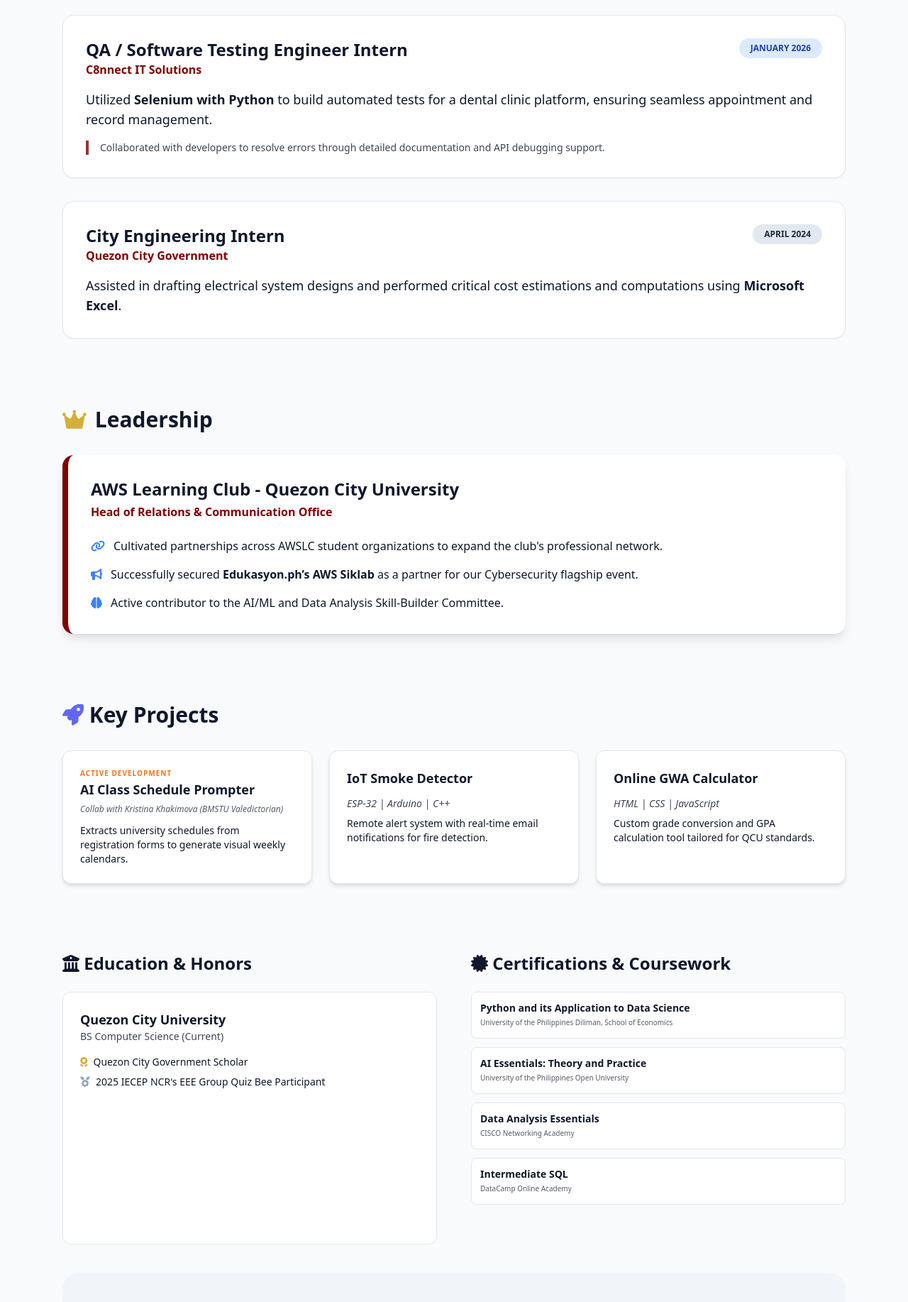
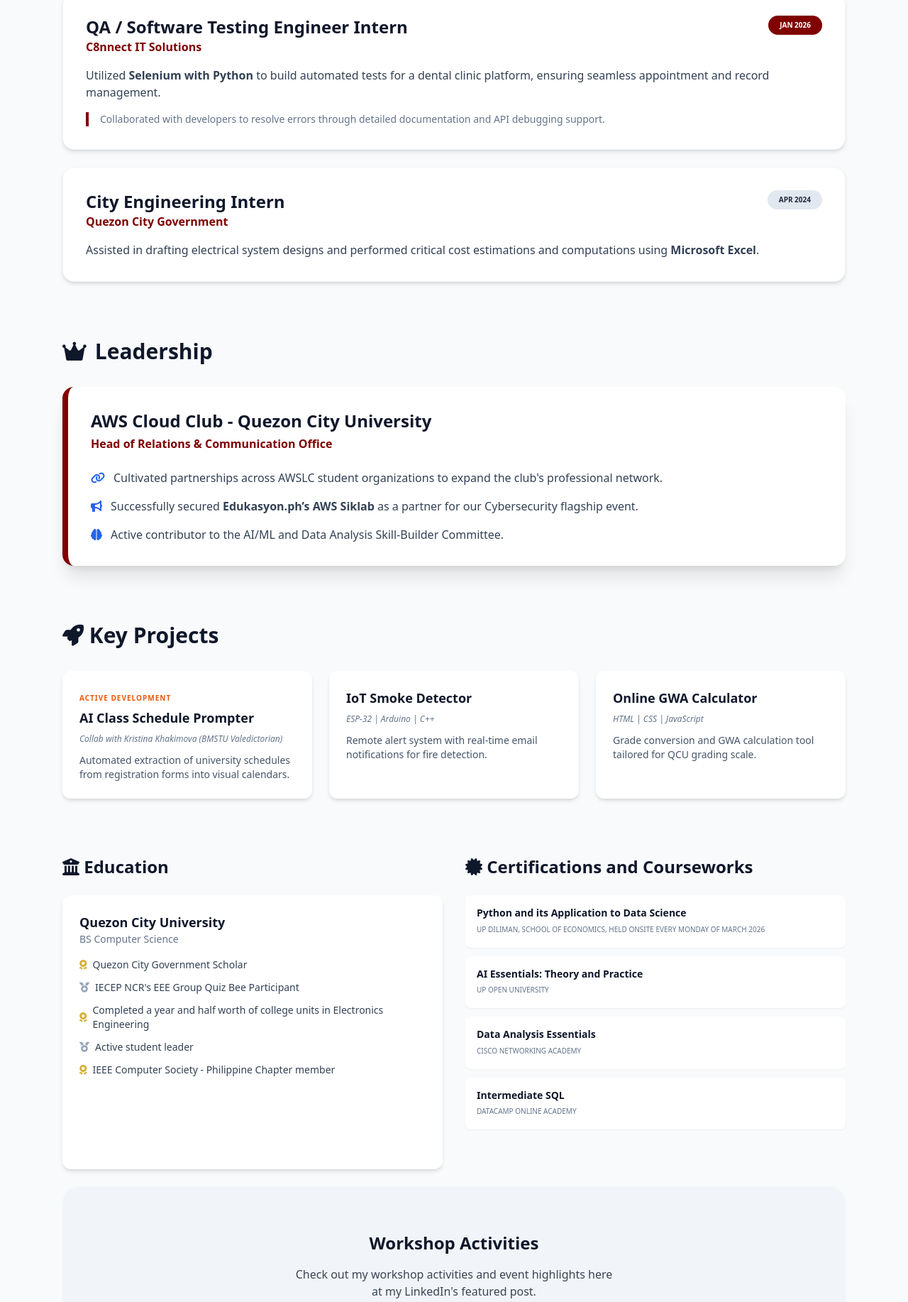
Before and after one commit to rclfern/portfolio-2026, a plain HTML site: page index.html in a window 1280 px wide. Shown: the part 560-2394 px from the top of the page at 71% size. Drawn offline with nearby package versions, Linux system fonts and the light colour scheme.

Commit message:
Update index.html

```diff
--- a/index.html
+++ b/index.html
@@ -1,4 +1,3 @@
-// Made By Rochele Fernandez
 <!DOCTYPE html>
 <html lang="en">
 <head>
@@ -9,7 +8,6 @@
     <link href="https://cdnjs.cloudflare.com/ajax/libs/font-awesome/6.0.0/css/all.min.css" rel="stylesheet">
     <script>
         tailwind.config = {
-            darkMode: 'class',
             theme: {
                 extend: {
                     colors: {
@@ -24,146 +22,156 @@
         }
     </script>
     <style>
+        /* MAROON THEME OVERRIDES */
         .maroon-mode { background-color: #800000; color: #ffffff; }
-        .maroon-mode nav { background-color: rgba(80, 0, 0, 0.9); border-color: #9b1c1c; }
-        .maroon-mode .card { background-color: #500000; border-color: #a02020; color: white; }
-        .maroon-mode .text-maroon-800 { color: #fde68a; }
-        .maroon-mode .bg-blue-100 { background-color: #ffffff; color: #800000; }
-        .maroon-mode .bg-slate-100, .maroon-mode .bg-slate-200 { background-color: #500000; color: white; }
+        .maroon-mode nav { background-color: rgba(80, 0, 0, 0.95); border-color: #9b1c1c; }
+        .maroon-mode .card { background-color: #ffffff; border-color: #e2e8f0; color: #0f172a; } /* Keeps cards white with dark text */
+        .maroon-mode .section-title { color: #fde68a; } /* Gold titles in Maroon mode */
+        .maroon-mode .hero-sub { color: #fde68a; }
+        .maroon-mode .bg-slate-100 { background-color: #500000; color: white; }
+
+        .transition-all { transition: all 0.3s ease-in-out; }
     </style>
 </head>
-<body id="body-root" class="bg-slate-50 text-slate-900 dark:bg-slate-900 dark:text-slate-100 transition-colors duration-300">
+<body id="body-root" class="bg-slate-50 text-slate-900 transition-all">
 
-    <nav class="sticky top-0 z-50 bg-white/90 backdrop-blur-md border-b dark:bg-slate-900/90 dark:border-slate-800 transition-colors">
+    <nav class="sticky top-0 z-50 bg-white/90 backdrop-blur-md border-b transition-all">
         <div class="max-w-6xl mx-auto px-6 py-4 flex justify-between items-center">
             <span class="font-black text-xl tracking-tighter uppercase">ROCHELE FERNANDEZ</span>
-            <div class="flex items-center gap-3">
-                <button onclick="setTheme('light')" class="w-10 h-10 flex items-center justify-center hover:bg-slate-200 dark:hover:bg-slate-800 rounded-full transition-all" title="Light Mode"><i class="fas fa-sun"></i></button>
-                <button onclick="setTheme('dark')" class="w-10 h-10 flex items-center justify-center hover:bg-slate-200 dark:hover:bg-slate-800 rounded-full transition-all" title="Dark Mode"><i class="fas fa-moon"></i></button>
-                <button onclick="setTheme('maroon')" class="px-4 py-1.5 bg-maroon-800 text-white rounded-full text-xs font-bold border-2 border-transparent hover:border-gold transition-all">Maroon</button>
+            <div class="flex items-center gap-4">
+                <button onclick="setTheme('light')" class="px-4 py-1.5 rounded-full text-xs font-bold border-2 border-slate-200 hover:bg-slate-100 transition-all">Light</button>
+                <button onclick="setTheme('maroon')" class="px-4 py-1.5 bg-maroon-800 text-white rounded-full text-xs font-bold border-2 border-transparent hover:border-gold shadow-lg transition-all">Maroon</button>
             </div>
         </div>
     </nav>
 
     <header class="max-w-6xl mx-auto px-6 py-20 flex flex-col md:flex-row items-center gap-12">
-        <div class="relative group">
-            <div class="absolute -inset-1 bg-gradient-to-r from-maroon-800 to-gold rounded-2xl blur opacity-25 group-hover:opacity-50 transition duration-1000"></div>
-            <img src="https://via.placeholder.com/400" class="relative w-56 h-56 md:w-64 md:h-64 rounded-2xl object-cover shadow-2xl border-4 border-white dark:border-slate-800">
-        </div>
+       <div class="relative group">
+    <div class="absolute -inset-1 bg-gradient-to-r from-maroon-800 to-gold rounded-2xl blur opacity-25"></div>
+    <img src="https://drive.google.com/uc?export=view&id=1djGSexwxEA5nmq7HP4IcXEKojReUXAoq"
+         class="relative w-56 h-56 md:w-64 md:h-64 rounded-2xl object-cover shadow-2xl border-4 border-white">
+       </div>
         <div class="text-center md:text-left">
             <h1 class="text-5xl md:text-6xl font-black mb-4 tracking-tight">Rochele Fernandez</h1>
-            <p class="text-xl font-bold text-maroon-800 dark:text-gold mb-4">ML/AI Enthusiast | Aspiring Data Engineer</p>
-            <p class="text-lg opacity-80 max-w-2xl leading-relaxed">
-                Currently venturing in <strong>data science</strong> and its' efforts to ML/AI development.
+            <p class="hero-sub text-xl font-bold text-maroon-800 mb-4 transition-all">BS Computer Science | Student Leader</p>
+            <p class="text-lg opacity-90 max-w-2xl leading-relaxed">
+                Actively building my skills for <strong>Data Engineering</strong> and its' scope to ML/AI development. Also a workshop & seminar enthusiast!
             </p>
         </div>
     </header>
 
-    <main class="max-w-6xl mx-auto px-6 pb-32 space-y-24">
+    <main class="max-w-6xl mx-auto px-6 pb-32 space-y-20">
 
         <section>
-            <h2 class="text-3xl font-bold mb-8 flex items-center gap-3"><i class="fas fa-microchip text-maroon-800 dark:text-gold"></i> Internships</h2>
-            <div class="grid gap-8">
-                <div class="card p-8 bg-white dark:bg-slate-800 rounded-2xl shadow-sm border border-slate-200 dark:border-slate-700">
+            <h2 class="section-title text-3xl font-bold mb-8 flex items-center gap-3"><i class="fas fa-microchip"></i> Internships</h2>
+            <div class="grid gap-6">
+                <div class="card p-8 bg-white rounded-2xl shadow-md border border-slate-100">
                     <div class="flex justify-between items-start flex-wrap gap-2 mb-4">
                         <div>
-                            <h3 class="font-bold text-2xl">QA / Software Testing Engineer Intern</h3>
-                            <p class="text-maroon-800 dark:text-gold font-bold">C8nnect IT Solutions</p>
+                            <h3 class="font-bold text-2xl text-slate-900">QA / Software Testing Engineer Intern</h3>
+                            <p class="text-maroon-800 font-bold">C8nnect IT Solutions</p>
                         </div>
-                        <span class="bg-blue-100 text-blue-800 text-xs font-black px-4 py-1.5 rounded-full">JANUARY 2026</span>
+                        <span class="bg-maroon-800 text-white text-[10px] font-black px-4 py-1.5 rounded-full">JAN 2026</span>
                     </div>
-                    <p class="mb-4 text-lg">Utilized <strong>Selenium with Python</strong> to build automated tests for a dental clinic platform, ensuring seamless appointment and record management.</p>
-                    <p class="text-sm opacity-80 border-l-4 border-maroon-800 dark:border-gold pl-4">Collaborated with developers to resolve errors through detailed documentation and API debugging support.</p>
+                    <p class="mb-4 text-slate-700">Utilized <strong>Selenium with Python</strong> to build automated tests for a dental clinic platform, ensuring seamless appointment and record management.</p>
+                    <p class="text-sm text-slate-500 border-l-4 border-maroon-800 pl-4">Collaborated with developers to resolve errors through detailed documentation and API debugging support.</p>
                 </div>
 
-                <div class="card p-8 bg-white dark:bg-slate-800 rounded-2xl shadow-sm border border-slate-200 dark:border-slate-700">
+                <div class="card p-8 bg-white rounded-2xl shadow-md border border-slate-100">
                     <div class="flex justify-between items-start flex-wrap gap-2 mb-4">
                         <div>
-                            <h3 class="font-bold text-2xl">City Engineering Intern</h3>
-                            <p class="text-maroon-800 dark:text-gold font-bold">Quezon City Government</p>
+                            <h3 class="font-bold text-2xl text-slate-900">City Engineering Intern</h3>
+                            <p class="text-maroon-800 font-bold">Quezon City Government</p>
                         </div>
-                        <span class="bg-slate-200 text-slate-800 text-xs font-black px-4 py-1.5 rounded-full">APRIL 2024</span>
+                        <span class="bg-slate-200 text-slate-800 text-[10px] font-black px-4 py-1.5 rounded-full">APR 2024</span>
                     </div>
-                    <p class="text-lg">Assisted in drafting electrical system designs and performed critical cost estimations and computations using <strong>Microsoft Excel</strong>.</p>
+                    <p class="text-slate-700">Assisted in drafting electrical system designs and performed critical cost estimations and computations using <strong>Microsoft Excel</strong>.</p>
                 </div>
             </div>
         </section>
 
         <section>
-            <h2 class="text-3xl font-bold mb-8 flex items-center gap-3"><i class="fas fa-crown text-gold"></i> Leadership</h2>
-            <div class="card p-8 bg-white dark:bg-slate-800 rounded-2xl border-l-8 border-maroon-800 dark:border-gold shadow-lg">
-                <h3 class="font-black text-2xl mb-1">AWS Learning Club - Quezon City University</h3>
-                <p class="text-maroon-800 dark:text-gold font-bold mb-6">Head of Relations & Communication Office</p>
-                <ul class="space-y-4">
-                    <li class="flex gap-3"><i class="fas fa-link mt-1 text-blue-500"></i> <span>Cultivated partnerships across AWSLC student organizations to expand the club's professional network.</span></li>
-                    <li class="flex gap-3"><i class="fas fa-bullhorn mt-1 text-blue-500"></i> <span>Successfully secured <strong>Edukasyon.ph’s AWS Siklab</strong> as a partner for our Cybersecurity flagship event.</span></li>
-                    <li class="flex gap-3"><i class="fas fa-brain mt-1 text-blue-500"></i> <span>Active contributor to the AI/ML and Data Analysis Skill-Builder Committee.</span></li>
+            <h2 class="section-title text-3xl font-bold mb-8 flex items-center gap-3"><i class="fas fa-crown"></i> Leadership</h2>
+            <div class="card p-8 bg-white rounded-2xl border-l-8 border-maroon-800 shadow-xl">
+                <h3 class="font-black text-2xl text-slate-900 mb-1">AWS Cloud Club - Quezon City University</h3>
+                <p class="text-maroon-800 font-bold mb-6">Head of Relations & Communication Office</p>
+                <ul class="space-y-4 text-slate-700">
+                    <li class="flex gap-3"><i class="fas fa-link mt-1 text-blue-600"></i> <span>Cultivated partnerships across AWSLC student organizations to expand the club's professional network.</span></li>
+                    <li class="flex gap-3"><i class="fas fa-bullhorn mt-1 text-blue-600"></i> <span>Successfully secured <strong>Edukasyon.ph’s AWS Siklab</strong> as a partner for our Cybersecurity flagship event.</span></li>
+                    <li class="flex gap-3"><i class="fas fa-brain mt-1 text-blue-600"></i> <span>Active contributor to the AI/ML and Data Analysis Skill-Builder Committee.</span></li>
                 </ul>
             </div>
         </section>
 
         <section>
-            <h2 class="text-3xl font-bold mb-8"><i class="fas fa-rocket text-indigo-500"></i> Key Projects</h2>
-            <div class="grid md:grid-cols-2 lg:grid-cols-3 gap-6">
-                <div class="card p-6 bg-white dark:bg-slate-800 rounded-xl border border-slate-200 shadow-md">
-                    <span class="text-[10px] font-black tracking-widest uppercase text-orange-500">Active Development</span>
-                    <h4 class="font-bold text-lg mt-1 leading-tight">AI Class Schedule Prompter</h4>
-                    <p class="text-xs mt-2 opacity-70 italic mb-3">Collab with Kristina Khakimova (BMSTU Valedictorian)</p>
-                    <p class="text-sm">Extracts university schedules from registration forms to generate visual weekly calendars.</p>
+            <h2 class="section-title text-3xl font-bold mb-8"><i class="fas fa-rocket"></i> Key Projects</h2>
+            <div class="grid md:grid-cols-3 gap-6">
+                <div class="card p-6 bg-white rounded-xl shadow-md flex flex-col justify-between">
+                    <div>
+                        <span class="text-[10px] font-black tracking-widest uppercase text-orange-600">Active Development</span>
+                        <h4 class="font-bold text-lg mt-1 text-slate-900">AI Class Schedule Prompter</h4>
+                        <p class="text-xs mt-2 text-slate-500 italic mb-3">Collab with Kristina Khakimova (BMSTU Valedictorian)</p>
+                        <p class="text-sm text-slate-600">Automated extraction of university schedules from registration forms into visual calendars.</p>
+                    </div>
                 </div>
-                <div class="card p-6 bg-white dark:bg-slate-800 rounded-xl border border-slate-200 shadow-md">
-                    <h4 class="font-bold text-lg">IoT Smoke Detector</h4>
-                    <p class="text-sm mt-3 opacity-80 italic">ESP-32 | Arduino | C++</p>
-                    <p class="text-sm mt-2">Remote alert system with real-time email notifications for fire detection.</p>
+                <div class="card p-6 bg-white rounded-xl shadow-md">
+                    <h4 class="font-bold text-lg text-slate-900">IoT Smoke Detector</h4>
+                    <p class="text-xs mt-2 text-slate-500 italic mb-3">ESP-32 | Arduino | C++</p>
+                    <p class="text-sm text-slate-600">Remote alert system with real-time email notifications for fire detection.</p>
                 </div>
-                <div class="card p-6 bg-white dark:bg-slate-800 rounded-xl border border-slate-200 shadow-md">
-                    <h4 class="font-bold text-lg">Online GWA Calculator</h4>
-                    <p class="text-sm mt-3 opacity-80 italic">HTML | CSS | JavaScript</p>
-                    <p class="text-sm mt-2">Custom grade conversion and GPA calculation tool tailored for QCU standards.</p>
+                <div class="card p-6 bg-white rounded-xl shadow-md">
+                    <h4 class="font-bold text-lg text-slate-900">Online GWA Calculator</h4>
+                    <p class="text-xs mt-2 text-slate-500 italic mb-3">HTML | CSS | JavaScript</p>
+                    <p class="text-sm text-slate-600">Grade conversion and GWA calculation tool tailored for QCU grading scale.</p>
                 </div>
             </div>
         </section>
 
-        <div class="grid md:grid-cols-2 gap-12">
+        <div class="grid md:grid-cols-2 gap-8">
             <section>
-                <h2 class="text-2xl font-bold mb-6"><i class="fas fa-university"></i> Education & Honors</h2>
-                <div class="card p-6 bg-white dark:bg-slate-800 rounded-xl border border-slate-200 h-full">
-                    <p class="font-bold text-lg">Quezon City University</p>
-                    <p class="text-sm opacity-80 mb-4">BS Computer Science (Current)</p>
-                    <ul class="text-sm space-y-2">
+                <h2 class="section-title text-2xl font-bold mb-6"><i class="fas fa-university"></i> Education</h2>
+                <div class="card p-6 bg-white rounded-xl shadow-md h-full">
+                    <p class="font-bold text-lg text-slate-900">Quezon City University</p>
+                    <p class="text-sm text-slate-500 mb-4 font-medium">BS Computer Science</p>
+                    <ul class="text-sm space-y-3 text-slate-700">
                         <li class="flex items-center gap-2"><i class="fas fa-award text-gold"></i> Quezon City Government Scholar</li>
-                        <li class="flex items-center gap-2"><i class="fas fa-medal text-slate-400"></i> 2025 IECEP NCR's EEE Group Quiz Bee Participant</li>
+                        <li class="flex items-center gap-2"><i class="fas fa-medal text-slate-400"></i> IECEP NCR's EEE Group Quiz Bee Participant</li>
+                         <li class="flex items-center gap-2"><i class="fas fa-award text-gold"></i> Completed a year and half worth of college units in Electronics Engineering</li>
+                         <li class="flex items-center gap-2"><i class="fas fa-medal text-slate-400"></i> Active student leader</li>
+<li class="flex items-center gap-2"><i class="fas fa-award text-gold"></i> IEEE Computer Society - Philippine Chapter member </li>
                     </ul>
                 </div>
             </section>
 
             <section>
-                <h2 class="text-2xl font-bold mb-6"><i class="fas fa-certificate"></i> Certifications & Coursework</h2>
-                <div class="grid gap-3 text-sm">
-                    <div class="p-3 border rounded-lg bg-white dark:bg-slate-800 border-slate-200">
-                        <p class="font-bold">Python and its Application to Data Science</p>
-                        <p class="text-[10px] opacity-70">University of the Philippines Diliman, School of Economics</p>
+                <h2 class="section-title text-2xl font-bold mb-6"><i class="fas fa-certificate"></i> Certifications and Courseworks</h2>
+                <div class="grid gap-3">
+                    <div class="card p-4 bg-white rounded-lg shadow-sm text-sm">
+                        <p class="font-bold text-slate-900 leading-tight">Python and its Application to Data Science</p>
+                        <p class="text-[10px] text-slate-500 uppercase mt-1">UP Diliman, School of Economics, held onsite every Monday of March 2026</p>
                     </div>
-                    <div class="p-3 border rounded-lg bg-white dark:bg-slate-800 border-slate-200">
-                        <p class="font-bold">AI Essentials: Theory and Practice</p>
-                        <p class="text-[10px] opacity-70">University of the Philippines Open University</p>
+                    <div class="card p-4 bg-white rounded-lg shadow-sm text-sm">
+                        <p class="font-bold text-slate-900 leading-tight">AI Essentials: Theory and Practice</p>
+                        <p class="text-[10px] text-slate-500 uppercase mt-1">UP Open University</p>
                     </div>
-                    <div class="p-3 border rounded-lg bg-white dark:bg-slate-800 border-slate-200">
-                        <p class="font-bold">Data Analysis Essentials</p>
-                        <p class="text-[10px] opacity-70">CISCO Networking Academy</p>
+                    <div class="card p-4 bg-white rounded-lg shadow-sm text-sm flex justify-between items-center">
+                        <div>
+                            <p class="font-bold text-slate-900 leading-tight">Data Analysis Essentials</p>
+                            <p class="text-[10px] text-slate-500 uppercase mt-1">CISCO Networking Academy</p>
+                        </div>
                     </div>
-                    <div class="p-3 border rounded-lg bg-white dark:bg-slate-800 border-slate-200">
-                        <p class="font-bold">Intermediate SQL</p>
-                        <p class="text-[10px] opacity-70">DataCamp Online Academy</p>
+                    <div class="card p-4 bg-white rounded-lg shadow-sm text-sm">
+                        <p class="font-bold text-slate-900 leading-tight">Intermediate SQL</p>
+                        <p class="text-[10px] text-slate-500 uppercase mt-1">DataCamp Online Academy</p>
                     </div>
                 </div>
             </section>
         </div>
 
-        <section class="text-center py-16 bg-slate-100 dark:bg-slate-800 rounded-3xl transition-colors">
+        <section class="text-center py-16 bg-slate-100 rounded-3xl transition-all">
             <h2 class="text-2xl font-bold mb-4">Workshop Activities</h2>
-            <p class="mb-8 opacity-70 max-w-md mx-auto">You can check out my workshop activities and event highlights here at my LinkedIn's featured post.</p>
-            <a href="https://www.linkedin.com/in/rochele-fernandez-7a8964354/" target="_blank" class="inline-flex items-center gap-2 bg-maroon-800 text-white px-10 py-4 rounded-full font-bold hover:scale-105 transition-transform shadow-xl">
+            <p class="mb-8 opacity-80 max-w-md mx-auto">Check out my workshop activities and event highlights here at my LinkedIn's featured post.</p>
+            <a href="https://www.linkedin.com/in/rochele-fernandez-7a8964354/" target="_blank" class="inline-flex items-center gap-2 bg-maroon-800 text-white px-10 py-4 rounded-full font-bold hover:scale-105 shadow-lg transition-all">
                 <i class="fab fa-linkedin"></i> View Featured Posts
             </a>
         </section>
@@ -172,9 +180,10 @@
     <script>
         function setTheme(mode) {
             const body = document.getElementById('body-root');
-            body.classList.remove('dark', 'maroon-mode');
-            if (mode === 'dark') body.classList.add('dark');
-            if (mode === 'maroon') body.classList.add('maroon-mode');
+            body.classList.remove('maroon-mode');
+            if (mode === 'maroon') {
+                body.classList.add('maroon-mode');
+            }
         }
     </script>
 </body>
```
